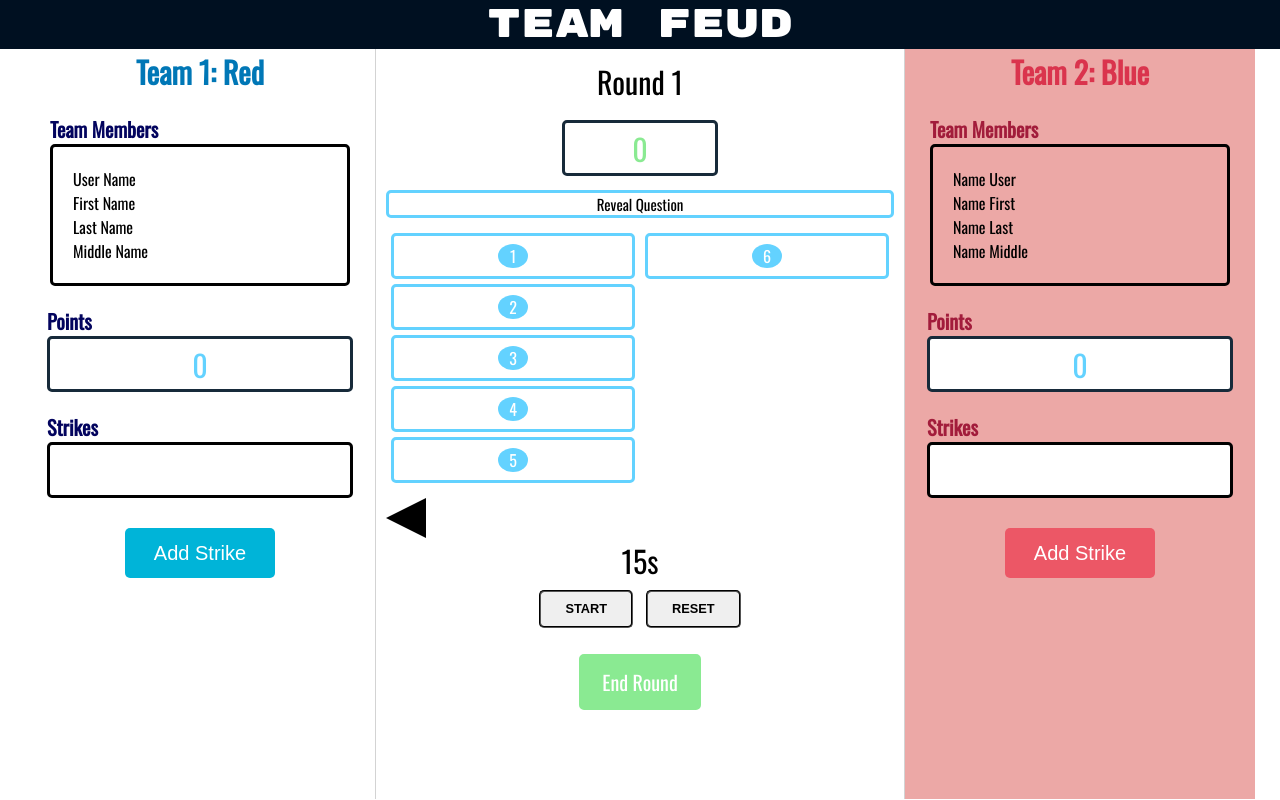
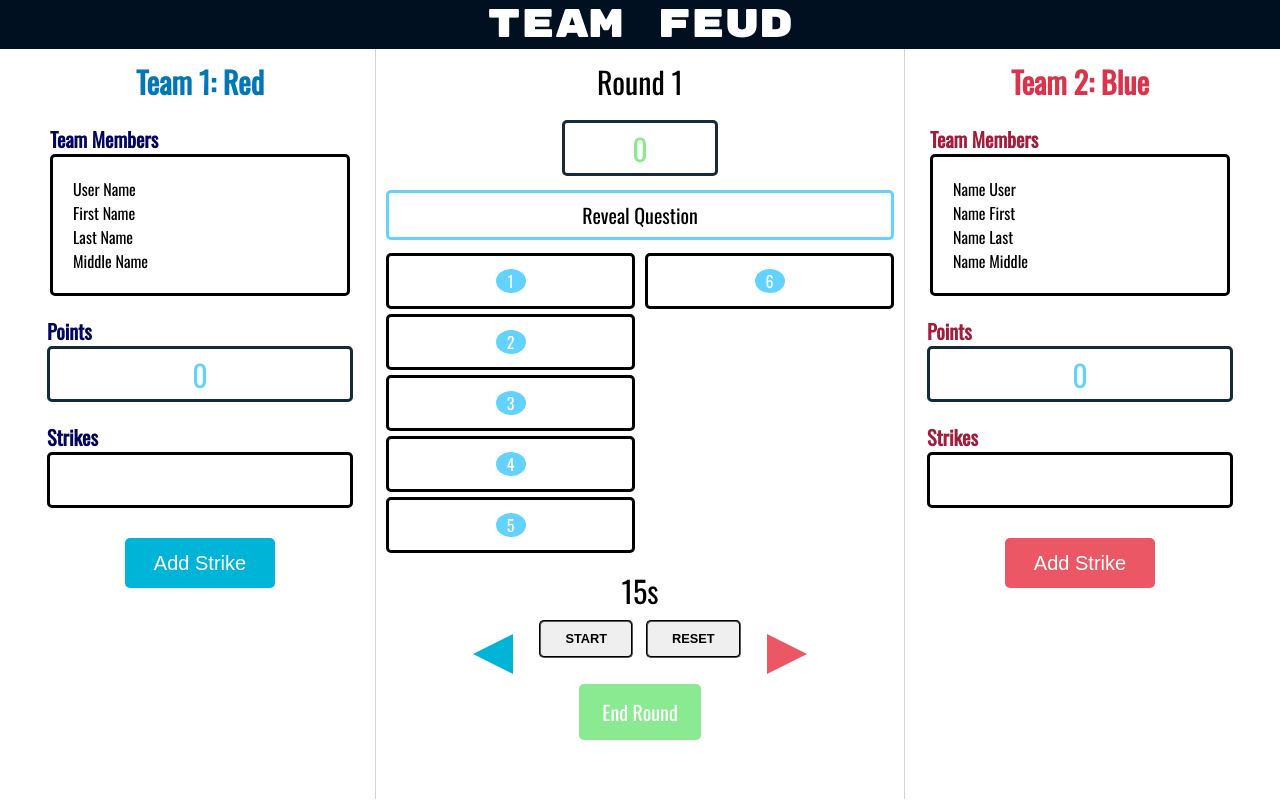
Before and after one commit to cjscholl/team-feud, a React app in the folder app/client/: page /teamfeud/game/1/1 in a window 1280 px wide. Built offline with nearby package versions, Linux system fonts and the light colour scheme.

Commit message:
feat: teams

```diff
--- a/app/client/src/actions/roundActions.js
+++ b/app/client/src/actions/roundActions.js
@@ -1,6 +1,7 @@
 export const roundActionTypes = {
   ADD_ROUND_POINTS: 'ADD_ROUND_POINTS',
   SET_ROUND_POINTS: 'SET_ROUND_POINTS',
+  SET_TEAM_IN_PLAY: 'SET_TEAM_IN_PLAY',
 };
 
 export const addToRoundPoints = (pointsToAdd) => ({
@@ -16,3 +17,10 @@ export const setRoundPoints = (points) => ({
     points,
   },
 });
+
+export const setTeamInPlay = (teamNumber) => ({
+  type: roundActionTypes.SET_TEAM_IN_PLAY,
+  payload: {
+    teamNumber,
+  },
+});
--- a/app/client/src/components/GameBoard/AnswerBox.js
+++ b/app/client/src/components/GameBoard/AnswerBox.js
@@ -8,9 +8,12 @@ const AnswerBoxContainer = styled.div`
     display: flex;
     justify-content: center;
     align-items: center;
-    height: 40px;
-    border: solid 3px #63D2FF;
-    margin: 5px;
+    height: 50px;
+    border: solid 3px black;
+    margin-right: ${(props) => (props.fiveOrUnder ? '5px' : '0')};
+    margin-left: ${(props) => (props.fiveOrUnder ? '0' : '5px')};
+    margin-top: 5px;
+    margin-bottom: 5px;
     border-radius: 5px;
     cursor: pointer;
 `;
@@ -23,11 +26,11 @@ export const AnswerNumberText = styled.span`
 `;
 
 export const AnswerBox = ({
-  answerNumber, answer, points, updateRoundPoints,
+  answerNumber, answer, points, updateRoundPoints, fiveOrUnder,
 }) => {
   const [isShowing, toggleIsShowing] = useState(false);
 
-  const dispalyText = isShowing ? `${answer} - ${points}` : <AnswerNumberText>{answerNumber}</AnswerNumberText>;
+  const displayText = isShowing ? `${answer} - ${points}` : <AnswerNumberText>{answerNumber}</AnswerNumberText>;
 
   const handleClick = () => {
     if (!isShowing) {
@@ -36,7 +39,12 @@ export const AnswerBox = ({
     }
   };
   return (
-    <AnswerBoxContainer onClick={handleClick}>{dispalyText}</AnswerBoxContainer>
+    <AnswerBoxContainer
+      fiveOrUnder={fiveOrUnder}
+      onClick={handleClick}
+    >
+      {displayText}
+    </AnswerBoxContainer>
   );
 };
 
@@ -49,6 +57,7 @@ AnswerBox.propTypes = {
   answer: PropTypes.string.isRequired,
   points: PropTypes.number.isRequired,
   updateRoundPoints: PropTypes.func,
+  fiveOrUnder: PropTypes.bool,
 };
 
 export default connect(undefined, mapDispatchToProps)(AnswerBox);
--- a/app/client/src/components/GameBoard/GameBoard.js
+++ b/app/client/src/components/GameBoard/GameBoard.js
@@ -6,6 +6,7 @@ import PropTypes from 'prop-types';
 import AnswerBox from './AnswerBox';
 import Button from '../common/Button';
 import Timer from './Timer';
+import * as roundActions from '../../actions/roundActions';
 
 const RoundContainer = styled.div`
   font-size: 30px;
@@ -13,6 +14,15 @@ const RoundContainer = styled.div`
   display: flex;
   flex-direction: column;
   align-items: center;
+`;
+
+const FlexContainer = styled.div`
+  font-size: 30px;
+  text-align: center;
+  display: flex;
+  flex-direction: row;
+  align-items: center;
+  justify-content: center;
 `;
 
 const AnswersContainer = styled.div`
@@ -45,13 +55,15 @@ const RevealContainer = styled.div`
   border-radius: 5px;
   box-sizing: border-box;
   cursor: pointer;
-  font-size: 15px;
+  font-size: 20px;
   width: 100%;
   transition: transform 2s;
   transform: ${(props) => (props.showQuestion ? 'rotateX(180deg)' : 'none')};
   transform-style: preserve-3d;
   backface-visibility: hidden;
   position: absolute;
+  height: 50px;
+  line-height: 45px;
 `;
 
 const QuestionContainer = styled.div`
@@ -59,20 +71,27 @@ const QuestionContainer = styled.div`
   border-radius: 5px;
   box-sizing: border-box;
   background-color: #63D2FF;
-  font-size: 15px;
+  font-size: 20px;
   width: 100%;
   transition: transform 2s;
   transform: ${(props) => (props.showQuestion ? 'none' : 'rotateX(180deg)')};
   backface-visibility: hidden;
   position: absolute;
-
+  height: 50px;
+  line-height: 45px;
 `;
 
 const StyledDiv = styled.div`
   position: relative;
   width: 100%;
-  height: 30px;
+  height: 50px;
   margin: 14px 0 8px 0;
+`;
+
+const Arrow = styled.svg`
+  fill: ${(props) => (props.left ? '#00B4D8' : '#EC5766')};
+  margin: 20px;
+  cursor: pointer;
 `;
 
 export const generateAnswerBoxColumns = (answersList) => {
@@ -83,7 +102,13 @@ export const generateAnswerBoxColumns = (answersList) => {
       <AnswerColumn>
         {columnOne.map(
           ({ answer, points }, index) => (
-            <AnswerBox key={answer} answerNumber={index + 1} answer={answer} points={points} />
+            <AnswerBox
+              key={answer}
+              fiveOrUnder
+              answerNumber={index + 1}
+              answer={answer}
+              points={points}
+            />
           ),
         )}
       </AnswerColumn>
@@ -91,7 +116,13 @@ export const generateAnswerBoxColumns = (answersList) => {
       <AnswerColumn>
         {columnTwo.map(
           ({ answer, points }, index) => (
-            <AnswerBox key={answer} answerNumber={index + 6} answer={answer} points={points} />
+            <AnswerBox
+              key={answer}
+              fiveOrUnder={false}
+              answerNumber={index + 6}
+              answer={answer}
+              points={points}
+            />
           ),
         )}
       </AnswerColumn>
@@ -101,7 +132,7 @@ export const generateAnswerBoxColumns = (answersList) => {
 };
 
 export const GameBoard = ({
-  roundId, roundPoints, answersList, updateRoundPoints, question,
+  roundId, roundPoints, answersList, updateRoundPoints, question, setTeamInPlay,
 }) => {
   const history = useHistory();
   const location = useLocation();
@@ -123,14 +154,20 @@ export const GameBoard = ({
       <AnswersContainer>
         {generateAnswerBoxColumns(answersList, updateRoundPoints)}
       </AnswersContainer>
-      <svg height="40" width="40">
+      <FlexContainer>
+        <Arrow onClick={() => setTeamInPlay(1)} left height="40" width="40">
           <polygon points="0,20 40,40 40,0" />
           Sorry, your browser does not support inline SVG.
-      </svg>
+        </Arrow>
         <RoundContainer>
           <Timer />
           <Button onClick={handleRoundEndClick}>End Round</Button>
         </RoundContainer>
+        <Arrow onClick={() => setTeamInPlay(2)} height="40" width="40">
+          <polygon points="0,40 40,20 0,0" />
+          Sorry, your browser does not support inline SVG.
+        </Arrow>
+      </FlexContainer>
     </>
   );
 };
@@ -145,7 +182,11 @@ const mapStateToProps = (state, ownProps) => {
   };
 };
 
-export default connect(mapStateToProps)(GameBoard);
+const mapDispatchToProps = (dispatch) => ({
+  setTeamInPlay: (points) => dispatch(roundActions.setTeamInPlay(points)),
+});
+
+export default connect(mapStateToProps, mapDispatchToProps)(GameBoard);
 
 GameBoard.propTypes = {
   roundId: PropTypes.number.isRequired,
@@ -156,4 +197,5 @@ GameBoard.propTypes = {
     answer: PropTypes.string,
     points: PropTypes.points,
   })).isRequired,
+  setTeamInPlay: PropTypes.func,
 };
--- a/app/client/src/components/TeamInfo.js
+++ b/app/client/src/components/TeamInfo.js
@@ -10,7 +10,7 @@ import * as roundSelectors from '../selectors/roundSelectors';
 const TeamHeader = styled.h2`
   color: ${(props) => (props.teamNumber === 1 ? '#0077B6' : '#DA344D')};
   font-size: 30px;
-  margin: 0;
+  margin: 10px 0 0 0;
 `;
 
 const PointsBox = styled.div`
@@ -35,7 +35,7 @@ const StyledTeamInfo = styled.div`
   align-items: center;
   background-color: ${(props) => {
     if (props.teamInPlay === 1 && props.teamNumber === 1) return '#CAF0F8';
-    if (props.teamInPlay === 2 && props.teamNumber === 2) return '#eca8a6';
+    if (props.teamInPlay === 2 && props.teamNumber === 2) return '#fbcbc9';
     return 'none';
   }};
   height: 100%;
--- a/app/client/src/reducers/roundReducer.js
+++ b/app/client/src/reducers/roundReducer.js
@@ -3,7 +3,7 @@ import { roundActionTypes } from '../actions/roundActions';
 const initialState = {
   number: 1,
   points: 0,
-  teamInPlay: 2,
+  teamInPlay: 0,
 };
 
 export default (state = initialState, action) => {
@@ -18,6 +18,10 @@ export default (state = initialState, action) => {
       const { points } = payload;
       return { ...state, points };
     }
+    case roundActionTypes.SET_TEAM_IN_PLAY: {
+      const { teamNumber } = payload;
+      return { ...state, teamInPlay: teamNumber };
+    }
     default: {
       return state;
     }
```
Lines whose indentation alone changed are shown as unchanged.
